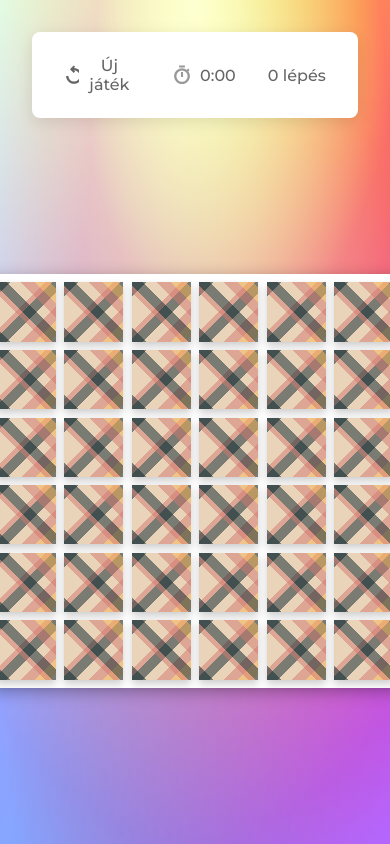
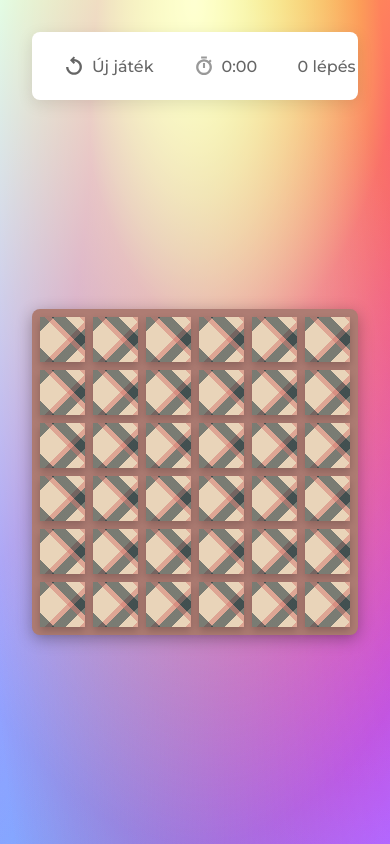
Before and after one commit to violapeter/memorygame, a plain HTML site: page index.html in a window 390 px wide. Drawn offline with Linux system fonts and the light colour scheme.

Commit message:
fix responsive layout

```diff
--- a/index.html
+++ b/index.html
@@ -2,7 +2,7 @@
 <html lang="en">
 <head>
   <meta charset="utf-8">
-  <meta name="viewport" content="width=device-width, initial-scale=1">
+  <meta name="viewport" content="width=device-width, user-scalable=no">
   <meta http-equiv="X-UA-Compatible" content="ie=edge">
   <meta name="description" content="A simple memory game written in JavaScript">
   <title>Memory Game</title>
@@ -17,6 +17,7 @@
   <link rel="apple-touch-icon" href="/icon-192x192-apple.png">
 </head>
 <body class="layout">
+  <div class="layout-wrapper">
     <header class="header">
       <button class="replay js-replay">
         <svg class="replay-icon" aria-hidden="true" xmlns="http://www.w3.org/2000/svg" height="20" width="20"><path d="M10 18.812Q8.375 18.812 6.938 18.188Q5.5 17.562 4.417 16.479Q3.333 15.396 2.708 13.958Q2.083 12.521 2.083 10.896H4.375Q4.375 13.25 6.021 14.885Q7.667 16.521 10 16.521Q12.333 16.521 13.969 14.875Q15.604 13.229 15.604 10.896Q15.604 8.562 13.969 6.938Q12.333 5.312 9.979 5.312H9.896L11.083 6.5L9.708 7.875L5.979 4.167L9.708 0.438L11.083 1.833L9.896 3.021H9.979Q11.625 3.021 13.062 3.625Q14.5 4.229 15.583 5.313Q16.667 6.396 17.292 7.833Q17.917 9.271 17.917 10.896Q17.917 12.521 17.292 13.958Q16.667 15.396 15.583 16.479Q14.5 17.562 13.062 18.188Q11.625 18.812 10 18.812Z"/></svg>
@@ -30,6 +31,7 @@
     </header>
     <div class="board-wrapper">
       <div class="board js-board"></div>
+    </div>
   </div>
   <div class="win js-win-dialog">
     <div class="box">
--- a/style.css
+++ b/style.css
@@ -36,7 +36,6 @@ h1, h2 {
   box-shadow: 0 4px 16px rgba(0, 0, 0, .1);
   display: flex;
   align-items: center;
-  max-width: 960px;
   width: 100%;
   box-sizing: border-box;
   margin: 32px 0;
@@ -45,11 +44,11 @@ h1, h2 {
 .header .time {
   display: flex;
   align-items: center;
-  width: 80px;
+  min-width: 80px;
 }
 
 .header .steps {
-  width: 80px;
+  min-width: 80px;
 }
 
 .header .time .icon {
@@ -75,6 +74,7 @@ h1, h2 {
   font-size: 16px;
   font-weight: 500;
   margin: 0 auto 0 0;
+  white-space: nowrap;
 }
 
 .replay:hover {
@@ -98,9 +98,9 @@ h1, h2 {
 }
 
 .board-wrapper {
+  flex-direction: column;
   flex: 1;
   min-height: 0;
-  overflow: hidden;
   display: flex;
   justify-content: center;
   align-items: center;
@@ -111,16 +111,35 @@ h1, h2 {
   flex: 1 ;
   display: grid;
   grid-gap: 1vh;
-  aspect-ratio: 1 / 1;
-  max-width: 960px;
-  max-height: 960px;
-  height: 60%;
+  height: 800px;
+  width: 800px;
   grid-template-columns: repeat(var(--grid), 1fr);
   grid-template-rows: repeat(var(--grid), 1fr);
-  background: white;
+  background: #ae7c73;
   padding: 1vh;
   border-radius: 8px;
   box-shadow: 0 4px 16px rgba(0, 0, 0, .3);
+  box-sizing: border-box;
+}
+
+@media screen and (max-width: 980px),
+       screen and (max-height: 960px) {
+  .layout-wrapper {
+    width: 100%;
+    height: 100%;
+    display: flex;
+    flex-direction: column;
+  }
+
+  .board {
+    flex: 0;
+    min-width: 0;
+    max-width: 100%;
+    max-height: 100%;
+    aspect-ratio: 1;
+    width: 100%;
+    height: auto;
+  }
 }
 
 .card {
@@ -128,7 +147,7 @@ h1, h2 {
   background: none;
   padding: 0;
   margin: 0;
-  aspect-ratio: 1 / 1;
+  aspect-ratio: 1;
   font-size: 64px;
   min-width: 20px;
   min-height: 20px;
```
Lines whose indentation alone changed are shown as unchanged.
